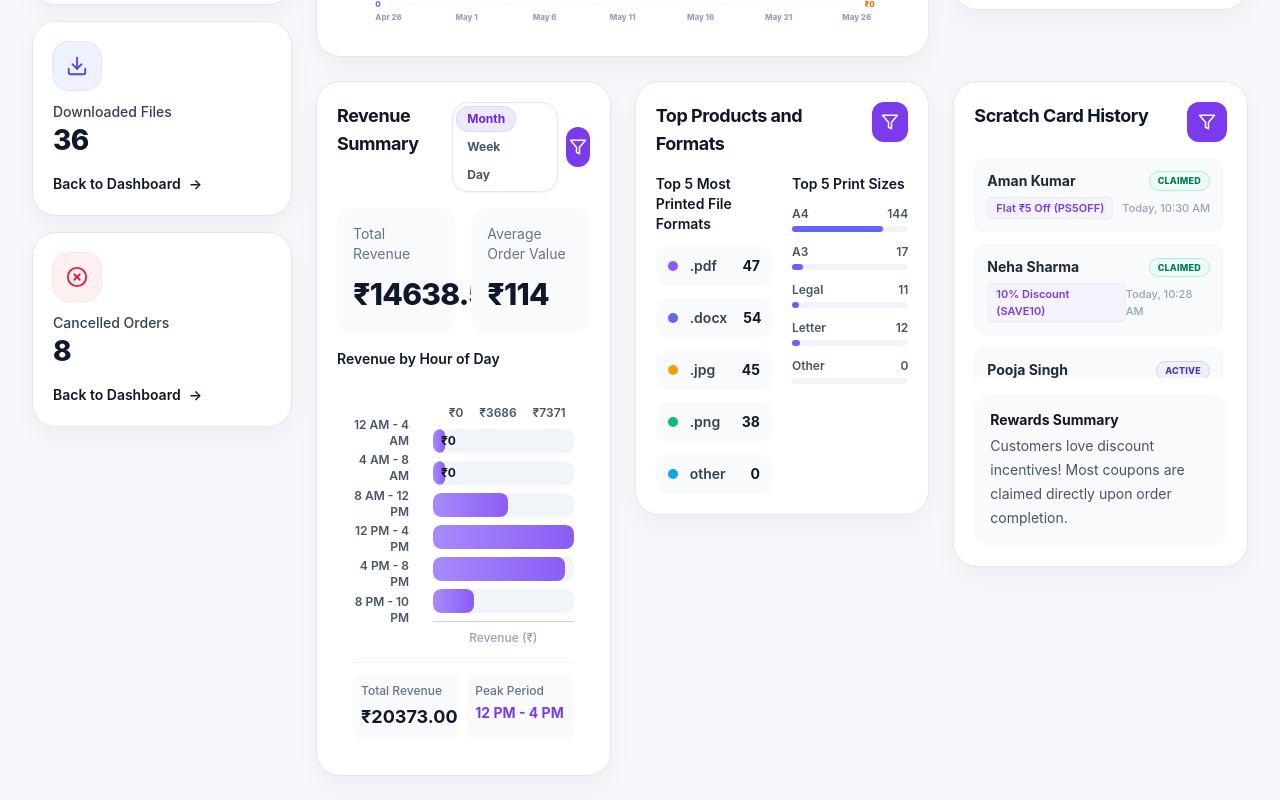
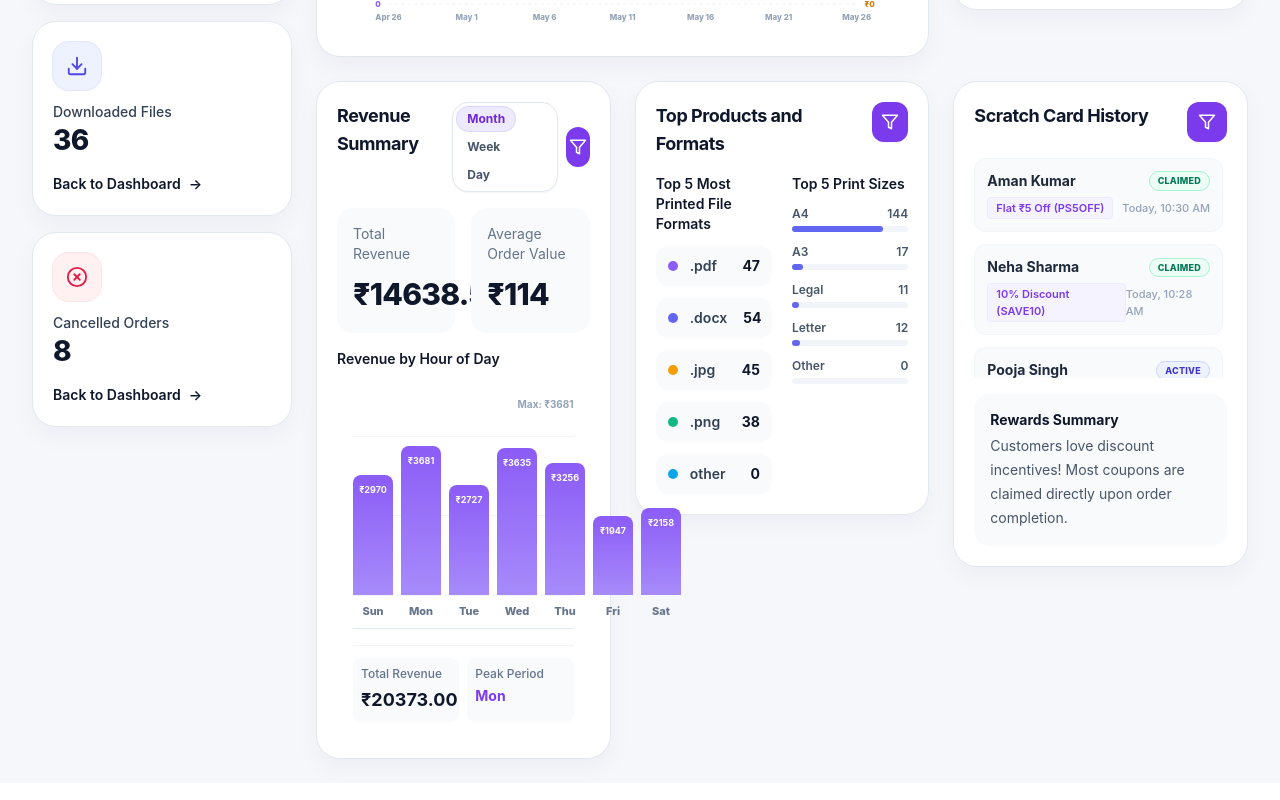
Before and after one commit to printsmaartconnect-dev/PrintSmart, a Next.js app in the folder frontend/: page /shopkeeper/statistics-and-analysis in a window 1280 px wide. Shown: the part 503-1303 px from the top of the page. Built offline with nearby package versions, Linux system fonts and the light colour scheme.

Commit message:
final changes done in yash_main.(frontend and backend)just add now logic of upi and scratch.

```diff
--- a/frontend/app/shopkeeper/dashboard/_components/BottomDock.js
+++ b/frontend/app/shopkeeper/dashboard/_components/BottomDock.js
@@ -11,7 +11,7 @@ import {
   FileText,
   Sparkles,
   Settings,
-  Home,
+  Store,
   User,
   XCircle,
   Plus,
@@ -26,7 +26,7 @@ const iconMap = {
   completed: CheckCircle2,
   downloaded: Download,
   cancelled: XCircle,
-  coupon: Home,
+  coupon: Store,
   printsmartAi: Sparkles,
   addOrder: Plus,
 }
@@ -133,7 +133,7 @@ function DockItem({ item, activeFilter, onFilterChange }) {
 export default function BottomDock({ items, activeFilter, onFilterChange }) {
   return (
     <div className="fixed bottom-4 left-1/2 z-40 -translate-x-1/2 w-max max-w-[95vw] overflow-x-auto no-scrollbar">
-      <div className="rounded-[32px] bg-white/70 backdrop-blur-xl border border-white/50 shadow-[0_15px_35px_rgba(0,0,0,0.05),0_5px_15px_rgba(124,58,237,0.03)] px-4 py-2 hover:shadow-[0_20px_45px_rgba(124,58,237,0.08)] transition-all duration-300">
+      <div className="rounded-[32px] bg-white/95 backdrop-blur-xl border-2 border-indigo-500/30 shadow-[0_15px_35px_rgba(124,58,237,0.12)] px-4 py-2 hover:border-indigo-500/50 hover:shadow-[0_20px_45px_rgba(124,58,237,0.18)] transition-all duration-300">
         <div className="flex items-end justify-center gap-2 flex-nowrap">
           {items.map((i) => (
             <DockItem
--- a/frontend/app/shopkeeper/dashboard/_components/OrderCard.js
+++ b/frontend/app/shopkeeper/dashboard/_components/OrderCard.js
@@ -16,7 +16,7 @@ function TopBorder({ type }) {
       className={
         'absolute left-0 top-0 h-1.5 w-full rounded-t-2xl ' +
         (isColor
-          ? 'bg-gradient-to-r from-pink-500 via-purple-500 via-sky-500 to-emerald-500'
+          ? 'bg-gradient-to-r from-red-500 via-orange-500 via-yellow-400 via-green-500 via-blue-500 via-indigo-500 to-purple-500'
           : 'bg-gradient-to-r from-slate-800 via-slate-600 to-slate-400')
       }
     />
@@ -141,7 +141,7 @@ export default function OrderCard({ order, onStatusChange }) {
   }
 
   return (
-    <div className="relative rounded-2xl bg-white shadow-sm border border-slate-100 p-5 min-w-[290px] transition-all duration-300 hover:-translate-y-1 hover:shadow-md hover:border-slate-200">
+    <div className="relative rounded-2xl bg-white shadow-sm border border-slate-100 p-5 w-full transition-all duration-300 hover:-translate-y-1 hover:shadow-md hover:border-slate-200">
       <TopBorder type={order.type} />
 
       <div className="flex items-start justify-between gap-3">
--- a/frontend/app/shopkeeper/dashboard/_components/RecentOrders.js
+++ b/frontend/app/shopkeeper/dashboard/_components/RecentOrders.js
@@ -128,7 +128,7 @@ export default function RecentOrders({ orders, activeFilter = 'All', onStatusCha
         {orders.length === 0 ? (
           <EmptyState activeFilter={activeFilter} />
         ) : viewMode === 'card' ? (
-          <div className="flex gap-5 overflow-x-auto pb-4 pr-2">
+          <div className="grid grid-cols-1 sm:grid-cols-2 lg:grid-cols-3 gap-6">
             {orders.map((o) => (
               <OrderCard key={o.id} order={o} onStatusChange={onStatusChange} />
             ))}
--- a/frontend/app/shopkeeper/dashboard/_components/StatsRow.js
+++ b/frontend/app/shopkeeper/dashboard/_components/StatsRow.js
@@ -41,7 +41,7 @@ function StatCard({ label, count, tone }) {
   const Icon = cfg.icon
 
   return (
-    <div className="rounded-2xl bg-white shadow-sm border border-slate-200 p-5">
+    <div className="rounded-2xl bg-white shadow-sm border border-slate-200 p-5 min-w-[220px] md:min-w-0 flex-shrink-0 md:flex-shrink">
       <div className="flex items-center gap-3">
         <span className={`flex h-12 w-12 items-center justify-center rounded-2xl border ${cfg.ring}`}>
           <Icon size={20} className={cfg.iconColor} />
@@ -58,7 +58,7 @@ function StatCard({ label, count, tone }) {
 
 export default function StatsRow({ stats }) {
   return (
-    <div className="grid grid-cols-1 sm:grid-cols-2 xl:grid-cols-4 gap-5">
+    <div className="flex flex-row overflow-x-auto gap-5 pb-4 md:grid md:grid-cols-2 xl:grid-cols-4 md:pb-0 no-scrollbar">
       {stats.map((s) => (
         <StatCard key={s.key} label={s.label} count={s.count} tone={s.tone} />
       ))}
--- a/frontend/app/shopkeeper/login/page.js
+++ b/frontend/app/shopkeeper/login/page.js
@@ -140,7 +140,7 @@ export default function ShopkeeperLoginPage() {
           <img
             src="/shopkeeper_login.jpeg"
             alt="Shopkeeper login"
-            className="w-full h-full md:h-screen object-cover"
+            className="w-full h-full md:h-screen object-cover object-left"
           />
         </div>
 
--- a/frontend/app/shopkeeper/register/page.js
+++ b/frontend/app/shopkeeper/register/page.js
@@ -130,7 +130,7 @@ export default function ShopkeeperRegisterPage() {
           <img
             src="/shopkeeper_login.jpeg"
             alt="Shopkeeper registration"
-            className="w-full h-full md:h-screen object-cover"
+            className="w-full h-full md:h-screen object-cover object-left"
           />
         </div>
 
--- a/frontend/app/shopkeeper/statistics-and-analysis/page.js
+++ b/frontend/app/shopkeeper/statistics-and-analysis/page.js
@@ -620,119 +620,94 @@ function OrderDistributionChart({ orders }) {
 }
 
 function RevenueBarChart({ orders }) {
-  const [hoveredIdx, setHoveredIdx] = useState(null);
+  const { t } = useTranslation()
+  const [hoveredIdx, setHoveredIdx] = useState(null)
 
-  const allHourIntervals = [
-    "12 AM", "2 AM", "4 AM", "6 AM", "8 AM", "10 AM",
-    "12 PM", "2 PM", "4 PM", "6 PM", "8 PM", "10 PM"
-  ];
+  const weekdays = ['Sun', 'Mon', 'Tue', 'Wed', 'Thu', 'Fri', 'Sat']
 
-  // Aggregate revenue by hour of day (across all days)
-  const revenueByHour = (() => {
-    const revenue = Array(12).fill(0);
+  // Aggregate revenue by weekday
+  const revenueByDayOfWeek = (() => {
+    const revenue = Array(7).fill(0)
     orders.forEach((o) => {
-      const date = new Date(o.createdAt);
-      const hour = date.getHours();
-      const hourIdx = Math.min(11, Math.floor(hour / 2));
-      revenue[hourIdx] += o.price || 0;
-    });
-    return revenue;
-  })();
+      const date = new Date(o.createdAt)
+      const day = date.getDay() // 0-6
+      revenue[day] += o.price || 0
+    })
+    return revenue
+  })()
 
-  // Adaptive chunking: if all 12 hours don't fit, show fewer
-  const chunkSize = revenueByHour.length > 8 ? 2 : 1;
-  const chunkedData = [];
-  for (let i = 0; i < revenueByHour.length; i += chunkSize) {
-    const chunk = revenueByHour.slice(i, i + chunkSize);
-    const chunkRevenue = chunk.reduce((a, b) => a + b, 0);
-    const labelStart = allHourIntervals[i];
-    const labelEnd = chunkSize > 1 ? allHourIntervals[Math.min(i + chunkSize, 11)] : labelStart;
-    const label = chunkSize > 1 ? `${labelStart} - ${labelEnd}` : labelStart;
+  const chartData = weekdays.map((dayName, idx) => ({
+    label: t(dayName),
+    revenue: revenueByDayOfWeek[idx],
+  }))
 
-    chunkedData.push({
-      label,
-      revenue: chunkRevenue,
-      originalIdx: i
-    });
-  }
-
-  const maxRevenue = Math.max(...chunkedData.map(d => d.revenue), 100);
-  const totalRevenue = chunkedData.reduce((sum, d) => sum + d.revenue, 0);
+  const maxRevenue = Math.max(...chartData.map(d => d.revenue), 100)
+  const totalRevenue = chartData.reduce((sum, d) => sum + d.revenue, 0)
 
   return (
     <div className="w-full bg-white p-4 rounded-2xl">
       <div className="space-y-4">
-        {/* Horizontal Bar Chart with X-axis and Y-axis */}
-        <div className="flex gap-4">
-          {/* Y-axis labels */}
-          <div className="flex flex-col justify-between pt-6 pb-6 text-xs font-semibold text-slate-600 w-16">
-            {chunkedData.map((_, idx) => (
-              <div key={idx} className="h-6 flex items-center justify-end pr-2 text-right">
-                {chunkedData[idx]?.label}
-              </div>
-            ))}
+        {/* Y-Axis scale label */}
+        <div className="text-right text-[10px] font-bold text-slate-400">
+          {t('Max')}: ₹{maxRevenue.toFixed(0)}
         </div>
 
-          {/* Chart area */}
-          <div className="flex-1">
-            {/* X-axis header */}
-            <div className="flex items-end gap-2 mb-2 px-2 h-6 text-xs font-semibold text-slate-600">
-              <span className="ml-auto">₹0</span>
-              <span className="ml-auto">₹{(maxRevenue / 2).toFixed(0)}</span>
-              <span className="ml-auto">₹{maxRevenue.toFixed(0)}</span>
+        {/* Vertical Bar Chart area */}
+        <div className="relative border-b border-slate-200 pb-2">
+          {/* Grid lines */}
+          <div className="absolute inset-0 flex flex-col justify-between pointer-events-none pb-8 pt-2">
+            <div className="border-t border-slate-100 w-full" />
+            <div className="border-t border-slate-100 w-full" />
+            <div className="border-t border-slate-100 w-full" />
           </div>
 
           {/* Bars */}
-            <div className="space-y-2">
-              {chunkedData.map((item, idx) => {
-                const percentage = (item.revenue / maxRevenue) * 100;
-                const isHovered = hoveredIdx === idx;
+          <div className="relative flex items-end justify-between gap-2 h-48 pt-4 z-10">
+            {chartData.map((item, idx) => {
+              const percentage = (item.revenue / maxRevenue) * 100
+              const isHovered = hoveredIdx === idx
 
               return (
                 <div
                   key={idx}
                   onMouseEnter={() => setHoveredIdx(idx)}
                   onMouseLeave={() => setHoveredIdx(null)}
-                    className="flex items-center gap-2 cursor-pointer group h-6"
+                  className="flex-1 flex flex-col items-center h-full justify-end cursor-pointer group relative"
                 >
-                    <div className="flex-1 relative bg-slate-100 rounded-lg overflow-hidden h-6">
+                  {/* Tooltip on hover directly above bar */}
+                  {isHovered && (
+                    <div className="absolute -top-10 bg-slate-800 text-white text-[10px] font-bold px-2 py-1 rounded shadow-md pointer-events-none whitespace-nowrap z-25">
+                      ₹{item.revenue.toFixed(2)} ({((item.revenue / (totalRevenue || 1)) * 100).toFixed(1)}%)
+                    </div>
+                  )}
+
+                  <div className="w-full flex justify-center items-end h-[85%]">
                     <div
-                        className={`h-full rounded-lg transition-all duration-300 flex items-center justify-end pr-3 ${
+                      className={`w-8 sm:w-10 rounded-t-lg transition-all duration-300 relative ${
                         isHovered
-                            ? 'bg-gradient-to-r from-violet-500 to-violet-600 shadow-lg'
-                            : 'bg-gradient-to-r from-violet-400 to-violet-500'
+                          ? 'bg-gradient-to-t from-violet-500 to-violet-600 shadow-md scale-x-105'
+                          : 'bg-gradient-to-t from-violet-400 to-violet-500'
                       }`}
-                        style={{ width: `${Math.max(percentage, 3)}%` }}
+                      style={{ height: `${Math.max(percentage, 4)}%` }}
                     >
-                        {isHovered && percentage > 15 && (
-                          <span className="text-xs font-bold text-white whitespace-nowrap">
-                            ₹{item.revenue.toFixed(0)}
-                          </span>
-                        )}
-                      </div>
-                      {!isHovered && percentage <= 15 && (
-                        <div className="absolute inset-0 flex items-center justify-start pl-2">
-                          <span className="text-xs font-bold text-slate-900">
-                            ₹{item.revenue.toFixed(0)}
-                          </span>
+                      {/* Short text value inside bar if space permits */}
+                      {!isHovered && percentage > 20 && (
+                        <div className="absolute top-2 left-0 right-0 text-[9px] font-bold text-white text-center">
+                          ₹{Math.round(item.revenue)}
                         </div>
                       )}
                     </div>
-
-                    {isHovered && (
-                      <div className="text-xs font-bold text-slate-700 w-12 text-right">
-                        {((item.revenue / totalRevenue) * 100).toFixed(1)}%
-                      </div>
-                    )}
-                  </div>
-                );
-              })}
                   </div>
 
-            {/* X-axis line */}
-            <div className="border-t border-slate-300 mt-2 pt-2 text-xs text-slate-400 font-medium text-center">
-              Revenue (₹)
+                  {/* Label */}
+                  <span className={`text-[11px] font-extrabold mt-2 transition-colors duration-200 ${
+                    isHovered ? 'text-violet-600' : 'text-slate-500'
+                  }`}>
+                    {item.label}
+                  </span>
                 </div>
+              )
+            })}
           </div>
         </div>
 
@@ -740,20 +715,20 @@ function RevenueBarChart({ orders }) {
         <div className="border-t border-slate-100 pt-3 mt-3">
           <div className="grid grid-cols-2 gap-2">
             <div className="rounded-lg bg-slate-50 p-2">
-              <div className="text-xs text-slate-500 font-medium">Total Revenue</div>
+              <div className="text-xs text-slate-500 font-medium">{t('Total Revenue')}</div>
               <div className="mt-1 text-lg font-bold text-slate-900">₹{totalRevenue.toFixed(2)}</div>
             </div>
             <div className="rounded-lg bg-slate-50 p-2">
-              <div className="text-xs text-slate-500 font-medium">Peak Period</div>
+              <div className="text-xs text-slate-500 font-medium">{t('Peak Period')}</div>
               <div className="mt-1 text-sm font-bold text-violet-600">
-                {chunkedData[chunkedData.indexOf(chunkedData.reduce((max, d) => d.revenue > max.revenue ? d : max))]?.label}
+                {chartData[chartData.indexOf(chartData.reduce((max, d) => d.revenue > max.revenue ? d : max))]?.label}
               </div>
             </div>
           </div>
         </div>
       </div>
     </div>
-  );
+  )
 }
 
 function StatHeaderControls({ activeChannel, setActiveChannel }) {
```
Also changed, not shown: frontend/src/locales/en.json (+8 -0 lines), frontend/src/locales/gu.json (+8 -0 lines), frontend/src/locales/hi.json (+8 -0 lines), frontend/src/locales/mr.json (+8 -0 lines), frontend/public/shopkeeper_login.jpeg. Lines whose indentation alone changed are shown as unchanged.
